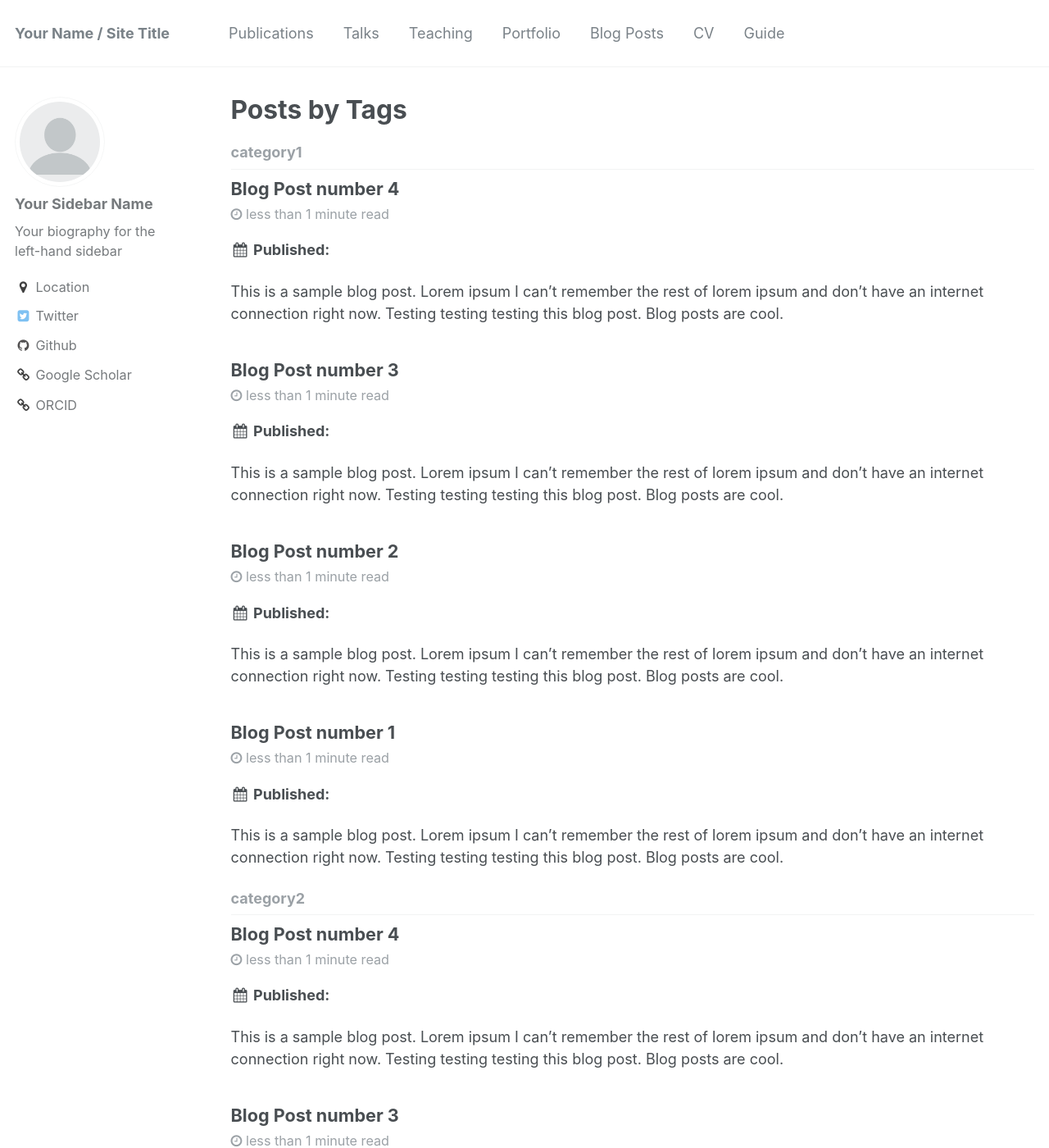
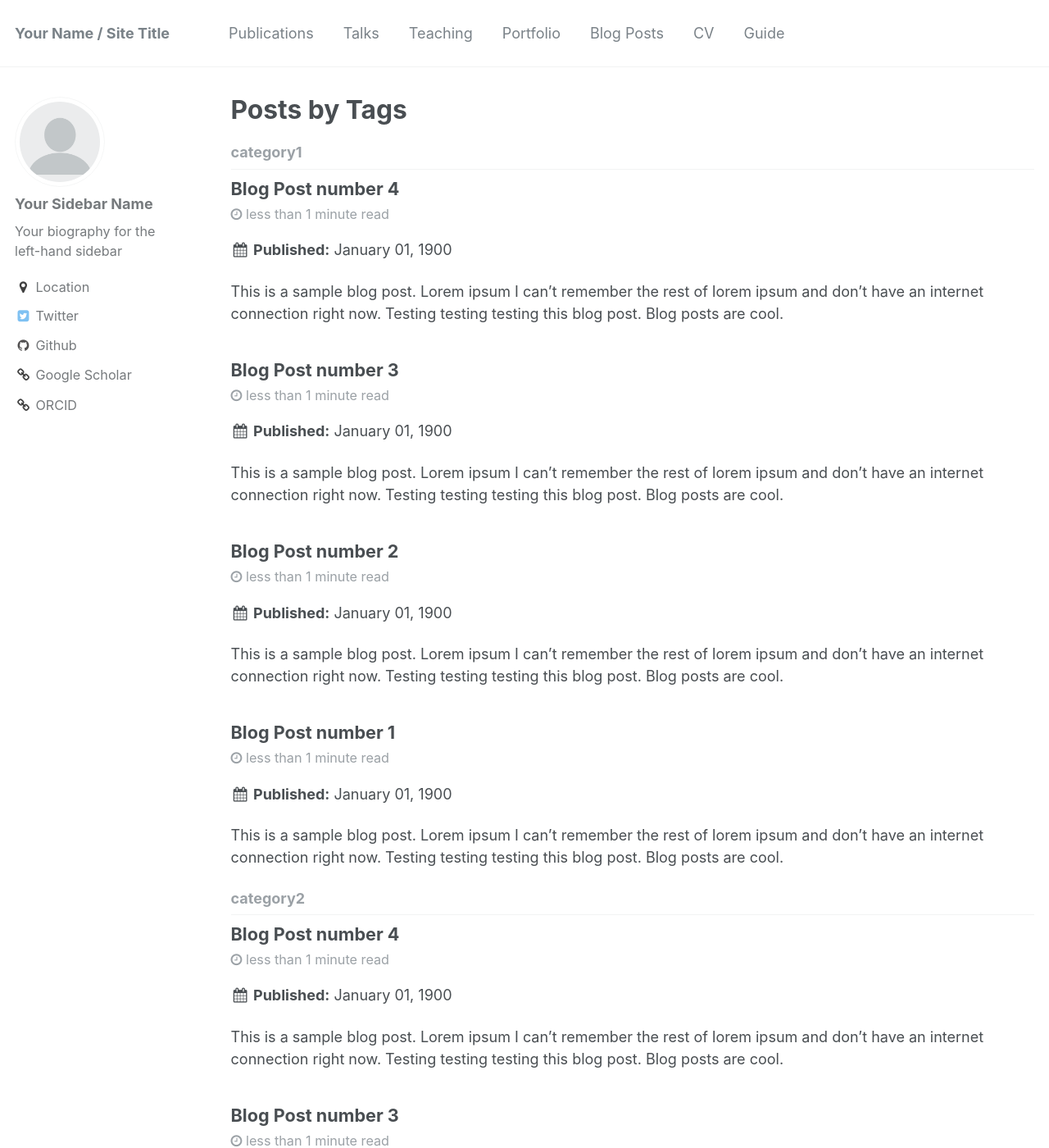
Before and after one commit to binhqnguyen/binhqnguyen.github.io, a Jekyll site: the page built from _pages/tag-archive.html, in a window 1280 px wide and 1400 px high. Shown: the whole window at 82% size. Built offline with Jekyll 4.4.1, drawn with Linux system fonts in a browser that asks for light colours; some of the changed text lies outside the part shown.

Commit message:
add date defaults

```diff
--- a/_includes/archive-single.html
+++ b/_includes/archive-single.html
@@ -39,9 +39,9 @@
     {% endif %}
 
     {% if post.venue and post.date %}
-      <p>Published in <i>{{ post.venue }}</i>, {{ post.date | date: "%Y" }} </p>
+      <p>Published in <i>{{ post.venue }}</i>, {{ post.date | default: "1900-01-01" | date: "%Y" }} </p>
     {% elsif post.date %}
-      <p class="page__date"><strong><i class="fa fa-fw fa-calendar" aria-hidden="true"></i> {{ site.data.ui-text[site.locale].date_label | default: "Published:" }}</strong> <time datetime="{{ page.date | date_to_xmlschema }}">{{ page.date | date: "%B %d, %Y" }}</time></p>
+      <p class="page__date"><strong><i class="fa fa-fw fa-calendar" aria-hidden="true"></i> {{ site.data.ui-text[site.locale].date_label | default: "Published:" }}</strong> <time datetime="{{ page.date | date_to_xmlschema }}">{{ page.date | default: "1900-01-01" | date: "%B %d, %Y" }}</time></p>
     {% endif %}
 
     {% if post.excerpt %}
```
